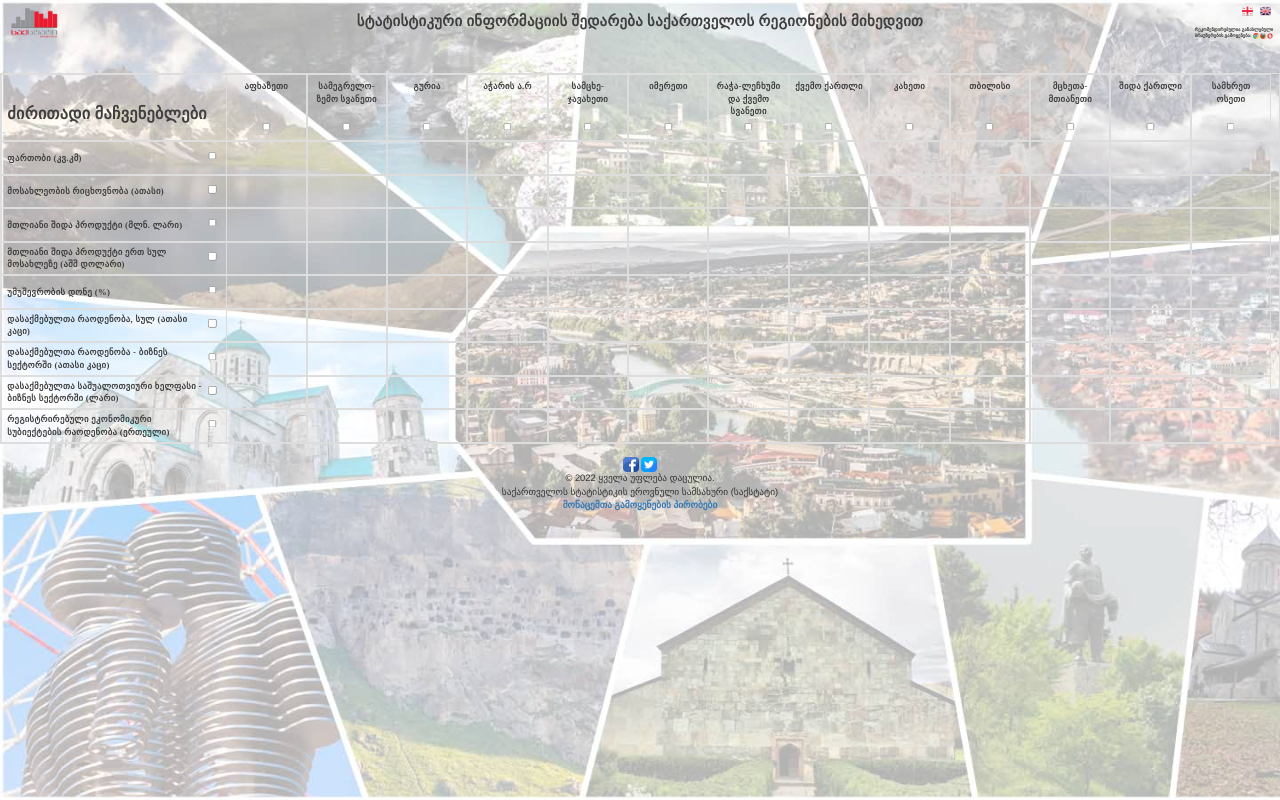
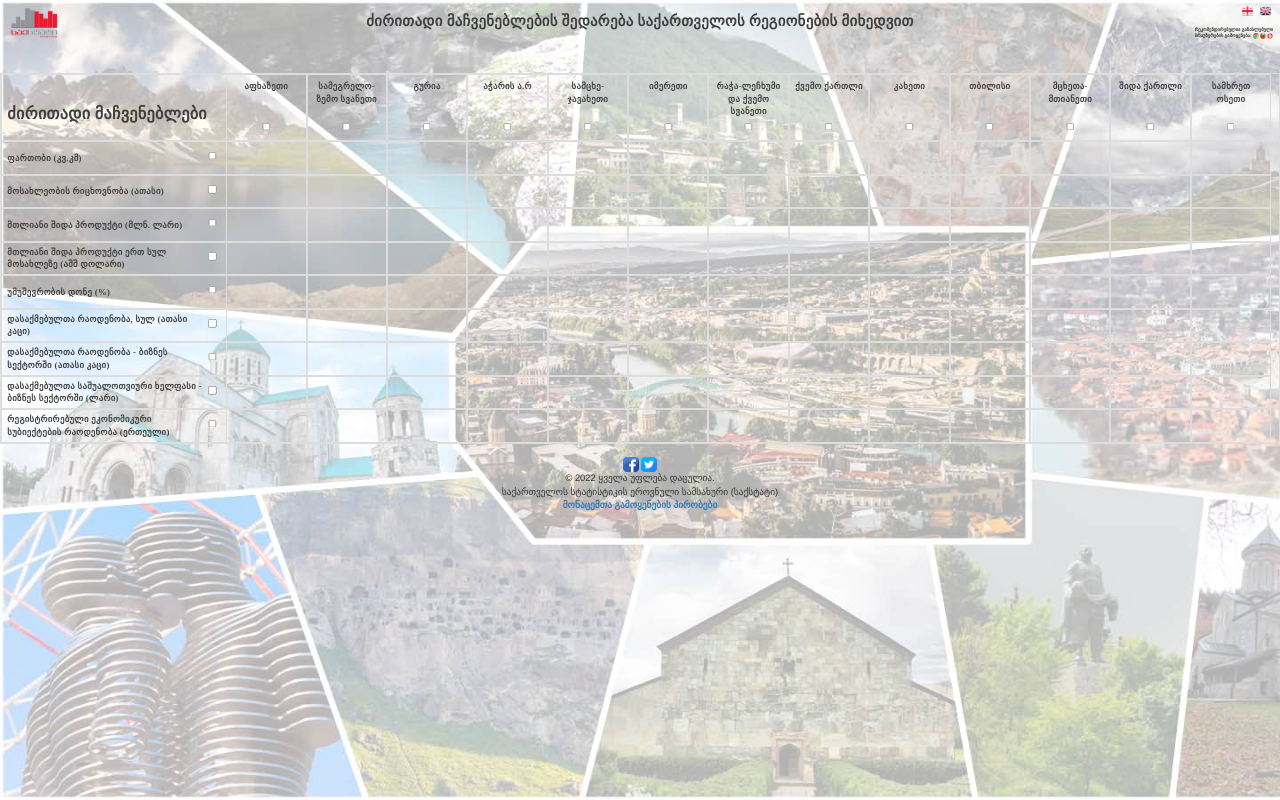
Before and after one commit to saqstati/regions, a PHP site: page /list.php in a window 1280 px wide. Run offline with PHP 8.4, Linux system fonts and the light colour scheme; data comes from the database, SQL or seed files in the repository; some libraries are stand-ins or nearby versions.

Commit message:
ganixiles zemot, chasworebulia satauri

```diff
--- a/list.php
+++ b/list.php
@@ -6,13 +6,13 @@
     <meta name="viewport" content="width=device-width, initial-scale=1.0">
     <meta property="og:url" content="http://www.geostat.ge/regions/" />
     <meta property="og:type" content="website" />
-    <meta property="og:title" content="სტატისტიკური ინფორმაციის შედარება საქართველოს რეგიონების მიხედვით" />
-    <meta property="og:description" content="სტატისტიკური ინფორმაციის შედარება საქართველოს რეგიონების მიხედვით" />
+    <meta property="og:title" content="ძირითადი მაჩვენებლების შედარება საქართველოს რეგიონების მიხედვით" />
+    <meta property="og:description" content="ძირითადი მაჩვენებლების შედარება საქართველოს რეგიონების მიხედვით" />
     <meta property="og:image" content="http://www.geostat.ge/regions/images/regionsbanner1.png" />
     <meta property="og:image:secure_url" content="http://www.geostat.ge/regions/images/regionsbanner1.png" />
     <meta property="og:image:width" content="740" />
     <meta property="og:image:height" content="450" />
-    <title class="tr" Key="PAGE_TITLE">სტატისტიკური ინფორმაციის შედარება საქართველოს რეგიონების მიხედვით</title>
+    <title class="tr" Key="PAGE_TITLE">ძირითადი მაჩვენებლების შედარება საქართველოს რეგიონების მიხედვით</title>
     <link rel="stylesheet" href="https://maxcdn.bootstrapcdn.com/bootstrap/3.3.7/css/bootstrap.min.css" integrity="sha384-BVYiiSIFeK1dGmJRAkycuHAHRg32OmUcww7on3RYdg4Va+PmSTsz/K68vbdEjh4u" crossorigin="anonymous">
     <script src="https://code.jquery.com/jquery-3.2.1.min.js" integrity="sha256-hwg4gsxgFZhOsEEamdOYGBf13FyQuiTwlAQgxVSNgt4=" crossorigin="anonymous"></script>
     <script type="text/javascript" src="https://cdnjs.cloudflare.com/ajax/libs/gsap/1.19.0/TweenMax.min.js"></script>
@@ -73,7 +73,7 @@
         </div>
         <header class="header1">
             <h1>
-                <p id="pagetitlename" class="tr" Key="REGION14">სტატისტიკური ინფორმაციის შედარება საქართველოს რეგიონების მიხედვით</p>
+                <p id="pagetitlename" class="tr" Key="REGION14">ძირითადი მაჩვენებლების შედარება საქართველოს რეგიონების მიხედვით</p>
             </h1>
         </header>
         <div id="languages">
```
